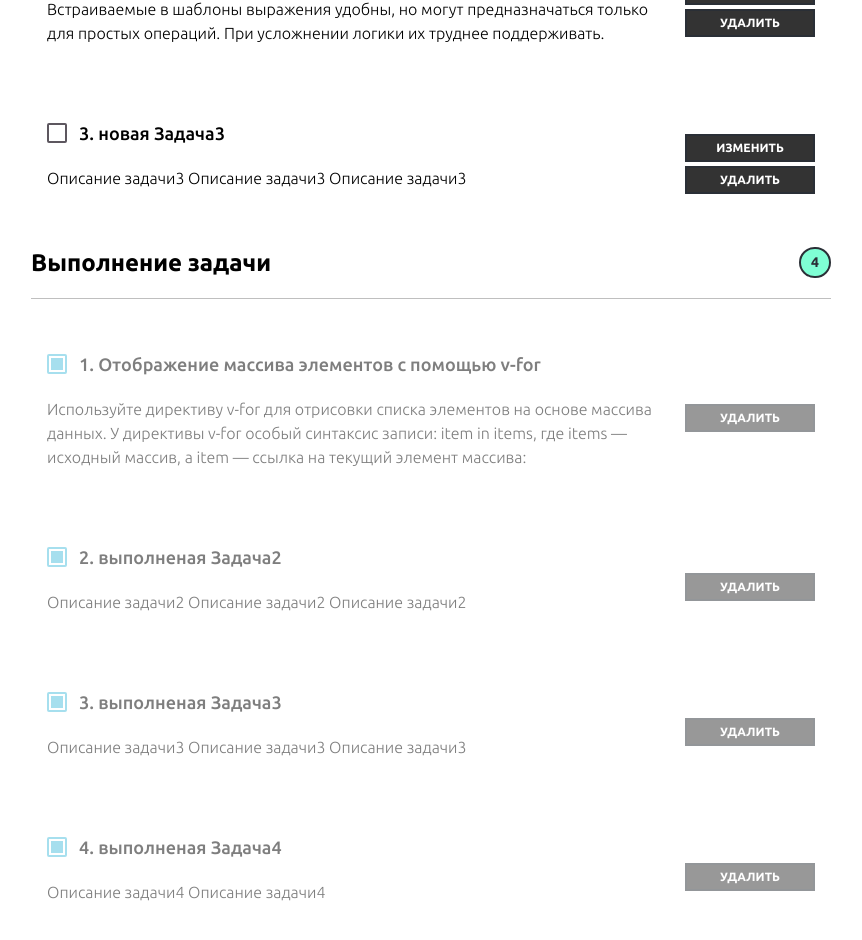
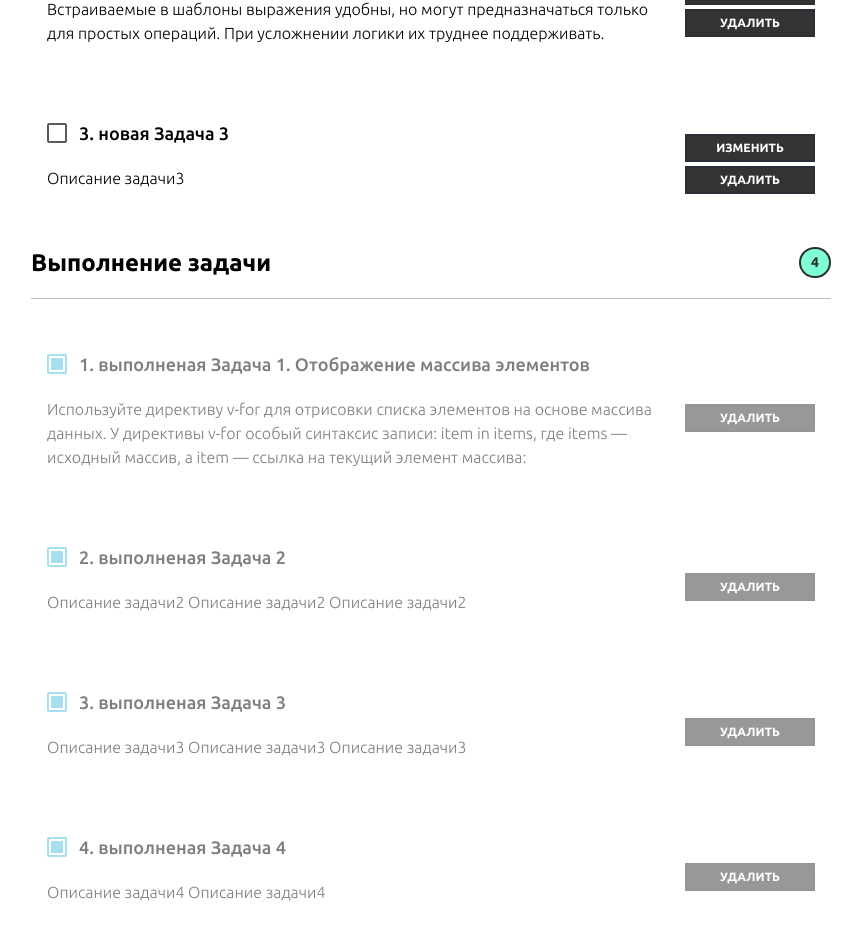
Before and after one commit to fotomexanik/todo-list-vue-cli-, a Vue app: page / in a window 1280 px wide. Shown: the part 572-1512 px from the top of the page, without its empty margins (209-1071 px from the left). Built offline with nearby package versions, Linux system fonts and the light colour scheme.

Commit message:
feat: add component TodoItem

```diff
--- a/src/App.vue
+++ b/src/App.vue
@@ -5,188 +5,158 @@
         <div class="logo">ToDo List</div>
         <div class="form">
           <div class="input-group">
-            <input type="text" v-model="valueTitle" v-on:input="handlyTitle" v-on:keypress.enter="addTask" placeholder="Название задачи">
-            <textarea type="text" v-model="valueDescription"  rows="4" placeholder="Описание задачи" disabled="true"></textarea>
+            <input type="text" v-model="valueTitle" @keypress.enter="addTask" placeholder="Название задачи">
+            <textarea type="text" v-model="valueDescription"  rows="4" placeholder="Описание задачи" :disabled="valueTitle === ''"></textarea>
           </div>
           <div class="btn-group">
-            <button class="btn" id="btnAddTask" v-on:click="addTask">Добавить задачу</button>
+            <button class="btn" id="btnAddTask" @click="addTask" :disabled="editingEnabled">Добавить задачу</button>
           </div>
         </div>
       </div>
     </div>
 
     <div class="container">
+      <template v-if="currentDoList.length > 0">
         <h2>
           <span>Текущие задачи</span>
           <span class="count-tasks">{{currentDoList.length}}</span>
         </h2>
         <ul class="task-list">
-        <li
+          <TodoItem
             v-for="(task, index) in currentDoList"
+            :task="task"
+            :index="index"
             :key="task.id"
-          v-bind:id="'currentTaskEl_' + index"
-          v-bind:class="{active : task.isEditing }"
-        >
-          <p class="tip" v-show="task.isEditing">Редактирование</p>
-          <div class="contents" v-show="!task.isEditing">
-            <div class="checkbox-group">
-              <input type="checkbox" v-on:change="doCheck(index, 'current')">
-              <span class="title">{{index+1}}. {{task.title}} </span>
-            </div>
-            <p class="description" v-bind:id="'description_'+ index"> {{task.description}} </p>
-          </div>
-          <div class="contents edit-task" v-show="task.isEditing">
-            <div class="input-group d-flex">
-              <span class="title">{{index+1}}.</span>
-              <input
-                v-model="newTitle"
-                v-on:input="checkEditTitle(index)"
-                v-bind:id="'editTitle_' + index"
-                v-bind:class=" newTitle ===''? 'border-red' : '' "
-                type="text"
-                placeholder="Название задачи"
-                class="edit-title"
-              >
-            </div>
-            <div class="input-group d-flex">
-                        <textarea
-                          v-model="newDescription"
-                          v-bind:id="'editDescription_' + index"
-                          rows="1"
-                          placeholder="Описание задачи"
-                          class="edit-description"
-                        ></textarea>
-            </div>
-          </div>
-
-          <div class="btn-group">
-            <button class="btn-edit w-100" v-show="!task.isEditing" v-on:click="toggleEdit(index)">Изменить</button>
-            <button class="btn-cancel w-100" v-show="task.isEditing" v-bind:id="'saveEdit_' + index" v-on:click="saveEdit(index)">Сохранить</button>
-            <button class="btn-cancel w-100" v-show="task.isEditing" v-on:click="toggleEdit(index)">Отменить</button>
-            <button class="btn-remove w-100" v-show="!task.isEditing" v-on:click="removeTask(index, 'current')">Удалить</button>
-          </div>
-
-        </li>
+            :editingEnabled="editingEnabled"
+            :newTitle="newTitle"
+            :newDescription="newDescription"
+            :id="'currentTaskEl_' + index"
+            :class="{active : task.isEditing }"
+            @remove="removeTask(task)"
+            @toggle-edit="toggleEdit(task)"
+            @save-edit="saveEdit(task)"
+          />
         </ul>
+      </template>
+      <template v-if="doneDoList.length > 0">
         <h2>
           <span>Выполнение задачи</span>
           <span class="count-tasks done">{{doneDoList.length}}</span>
         </h2>
         <ul class="task-list complete-list">
-        <li v-for="(task, index) in doneDoList" :key="task.id" v-bind:id="'doneTaskEl_' + index">
-          <div class="contents">
-            <div class="checkbox-group">
-              <input type="checkbox" v-on:change="doCheck(index, 'done')" checked>
-              <span class="title"> {{index+1}}. {{task.title}} </span>
-            </div>
-            <p class="description"> {{task.description}} </p>
-          </div>
-          <div class="btn-group">
-            <!--                    <button class="btn-remove w-100" disabled="true">Изменить</button>-->
-            <!--                    <button class="btn-remove w-100">Сохранить</button>-->
-            <button class="btn-remove w-100" v-on:click="removeTask(index, 'done')">Удалить</button>
-          </div>
-        </li>
+          <TodoItem
+            v-for="(task, index) in doneDoList"
+            :task="task"
+            :index="index"
+            :key="task.id"
+            :id="'doneTaskEl_' + index"
+            @remove="removeTask(task)"
+          />
         </ul>
+      </template>
+
     </div>
   </div>
 </template>
 
 <script>
-const fakeCurrentDoList = [
+import TodoItem from '@/components/TodoItem'
+const fakeData = [
   {
-    title: 'Работа с классами и стилями',
+    title: 'новая Задача 1. Работа с классами и стилями',
     description: 'Часто возникает необходимость динамически изменять CSS-классы и inline-стили элементов в зависимости от состояния приложения. Поскольку и то и другое атрибуты, мы можем использовать v-bind: необходимо лишь вычислить итоговую строку при помощи выражения. ',
     id: 1,
-    isEditing: false
+    isEditing: false,
+    status: false
   },
   {
-    title: 'Вычисляемые свойства и слежение\n',
+    title: 'новая Задача 2. Вычисляемые свойства и слежение',
     description: 'Встраиваемые в шаблоны выражения удобны, но могут предназначаться только для простых операций. При усложнении логики их труднее поддерживать.',
     id: 2,
-    isEditing: false
+    isEditing: false,
+    status: false
   },
   {
-    title: 'новая Задача3',
+    title: 'новая Задача 3',
+    description: 'Описание задачи3',
+    id: 3,
+    isEditing: false,
+    status: false
+  },
+  {
+    title: 'выполненая Задача 1. Отображение массива элементов',
+    description: 'Используйте директиву v-for для отрисовки списка элементов на основе массива данных. У директивы v-for особый синтаксис записи: item in items, где items — исходный массив, а item — ссылка на текущий элемент массива:',
+    id: 4,
+    isEditing: false,
+    status: true
+  },
+  {
+    title: 'выполненая Задача 2',
+    description: 'Описание задачи2 Описание задачи2 Описание задачи2',
+    id: 52,
+    isEditing: false,
+    status: true
+  },
+  {
+    title: 'выполненая Задача 3',
     description: 'Описание задачи3 Описание задачи3 Описание задачи3',
-    id: 3,
-    isEditing: false
+    id: 53,
+    isEditing: false,
+    status: true
+  },
+  {
+    title: 'выполненая Задача 4',
+    description: 'Описание задачи4 Описание задачи4',
+    id: 54,
+    isEditing: false,
+    status: true
   }
 ]
-const fakeDoneDoList = [
-  {
-    title: 'Отображение массива элементов с помощью v-for',
-    description: 'Используйте директиву v-for для отрисовки списка элементов на основе массива данных. У директивы v-for особый синтаксис записи: item in items, где items — исходный массив, а item — ссылка на текущий элемент массива:',
-    id: 51,
-    isEditing: false
-  },
-  {
-    title: 'выполненая Задача2',
-    description: 'Описание задачи2 Описание задачи2 Описание задачи2',
-    id: 52,
-    isEditing: false
-  },
-  {
-    title: 'выполненая Задача3',
-    description: 'Описание задачи3 Описание задачи3 Описание задачи3',
-    id: 53,
-    isEditing: false
-  },
-  {
-    title: 'выполненая Задача4',
-    description: 'Описание задачи4 Описание задачи4',
-    id: 54,
-    isEditing: false
-  }
-]
-
 export default {
   name: 'app-todo',
+  components: {
+    TodoItem
+  },
   data () {
     return {
       valueTitle: '',
       valueDescription: '',
       newTitle: '',
       newDescription: '',
-      currentDoList: fakeCurrentDoList,
-      doneDoList: fakeDoneDoList
-
+      todolist: fakeData
+    }
+  },
+  computed: {
+    currentDoList () {
+      return this.todolist.filter(el => el.status === false)
+    },
+    doneDoList () {
+      return this.todolist.filter(el => el.status === true)
+    },
+    editingEnabled () {
+      return this.todolist.filter(el => el.isEditing === true).length > 0
     }
   },
   methods: {
-    handlyTitle () {
-      // eslint-disable-next-line eqeqeq
-      if (this.valueTitle !== '') {
-        document.querySelector('textarea').disabled = false
-      }
-    },
     addTask () {
       if (this.valueTitle === '') { return };
-      this.currentDoList.push({
+      this.todolist.push({
         title: this.valueTitle,
         description: this.valueDescription,
         id: Math.random(),
+        status: false,
         isEditing: false
       })
       this.valueTitle = ''
       this.valueDescription = ''
-      document.querySelector('textarea').disabled = true
     },
-    doCheck (index, type) {
-      if (type === 'current') {
-        const doneTask = this.currentDoList.splice(index, 1)
-        this.doneDoList.push(...doneTask)
-      } else {
-        const currentTask = this.doneDoList.splice(index, 1)
-        this.currentDoList.push(...currentTask)
-      }
-    },
-    removeTask (index, type) {
-      const nameList = type === 'current' ? 'ТЕКУЩИХ' : 'ВЫПОЛНЕНЫХ'
-      const confirmRemove = confirm(`Удалить задачу №${index + 1} из списка ${nameList} задач?`)
+    removeTask (task) {
+      console.log('removeTask')
+      const nameList = task.status ? 'ВЫПОЛНЕНЫХ' : 'ТЕКУЩИХ'
+      const confirmRemove = confirm(`Удалить задачу: "${task.title}" из списка ${nameList} задач?`)
+
       if (confirmRemove) {
-        const toDoList = type === 'current' ? this.currentDoList : this.doneDoList
-        toDoList.splice(index, 1)
+        this.todolist = this.todolist.filter(todo => todo.id !== task.id)
       }
     },
     setNewParams (title, description) {
@@ -199,55 +169,39 @@ export default {
       this.newTitle = ''
       this.newDescription = ''
     },
-    toggleEdit (index) {
-      const editTask = this.currentDoList[index]
-      const btnsEdit = Array.from(document.querySelectorAll('.btn-edit'))
-      const btnAddTask = document.getElementById('btnAddTask')
+    toggleEdit (editTask) {
+      console.log('toggleEdit ')
       editTask.isEditing = !editTask.isEditing
-
       if (editTask.isEditing) {
         // включен режим редактирования
+        console.log('toggleEdit - включен режим редактирования')
         this.setNewParams(editTask.title, editTask.description)
         // document.getElementById(`editTitle_${index}`).focus(); // TODO не работает focus???
-        this.setHeightTextarea(index)
-        btnAddTask.disabled = true
-        btnsEdit.forEach((btnEdit) => { btnEdit.disabled = true })
+        // this.setHeightTextarea(editTask.id) todo Доделать пересчет высоты
       } else {
+        console.log('toggleEdit - выключаем режим редактирования сброс изменений')
         // выключаем режим редактирования сброс изменений
-        btnAddTask.disabled = false
-        btnsEdit.forEach((btnEdit) => { btnEdit.disabled = false })
         this.resetNewParams()
       }
     },
-    saveEdit (index) {
-      const editTask = this.currentDoList[index]
-      const btnsEdit = Array.from(document.querySelectorAll('.btn-edit'))
-      const btnAddTask = document.getElementById('btnAddTask')
+    saveEdit (editTask) {
+      console.log('saveEdit')
       if (this.newTitle !== '') {
         editTask.title = this.newTitle
         editTask.description = this.newDescription
         editTask.isEditing = !editTask.isEditing
         this.resetNewParams()
-        btnAddTask.disabled = false
-        btnsEdit.forEach((btnEdit) => { btnEdit.disabled = false })
       }
     },
-    checkEditTitle (index) {
-      const btnSave = document.getElementById(`saveEdit_${index}`)
-      if (this.newTitle === '') {
-        btnSave.disabled = true
-      } else {
-        btnSave.disabled = false
-      }
-    },
-    setHeightTextarea (index) {
-      const elDescription = document.getElementById(`description_${index}`)
-      const textarea = document.getElementById(`editDescription_${index}`)
-      textarea.setAttribute('style', 'height:' + (elDescription.scrollHeight) + 'px;overflow-y:hidden;')
+    setHeightTextarea (id) {
+      // todo Доделать пересчет высоты
+      console.log('setHeightTextarea')
+      // const elDescription = document.getElementById(`description_${index}`)
+      const textarea = document.getElementById(`editDescription_${id}`)
+      // textarea.setAttribute('style', 'height:' + (elDescription.scrollHeight) + 'px;overflow-y:hidden;')
       textarea.addEventListener('input', () => { textarea.style.height = (textarea.scrollHeight) + 'px' }, false)
     }
   }
-
 }
 </script>
 
--- a/src/assets/style.css
+++ b/src/assets/style.css
@@ -180,7 +180,7 @@ input[type="checkbox"] + span {
     line-height: 24px;
     resize: none;
 }
-.border-red{
+.invalid-input{
 
     border-color: #e41e41!important;
 }
@@ -248,7 +248,7 @@ input[type="checkbox"]:not(:checked){
     opacity: 0;
     width: 20px;
     height: 20px;
-    top: 6px;
+    top: calc(50% - 10px);
     left: 0;
     cursor:pointer;
 }
--- /dev/null
+++ b/src/components/TodoItem.vue
@@ -0,0 +1,95 @@
+<template>
+  <li >
+    <template v-if="task.status">
+      <div class="contents">
+        <div class="checkbox-group">
+          <input type="checkbox" @change="task.status = !task.status" checked>
+          <span class="title">{{index+1}}. {{task.title}}</span>
+        </div>
+        <p class="description"> {{task.description}} </p>
+      </div>
+      <div class="btn-group">
+        <button
+          class="btn-remove w-100"
+          @click="$emit('remove', task)"
+        >Удалить</button>
+<!--        <button class="btn-remove w-100" v-on:click="$emit('remove', task)">Удалить</button>-->
+      </div>
+    </template>
+
+    <template v-else>
+      <p class="tip" v-if="task.isEditing">Редактирование</p>
+      <div class="contents" v-if="!task.isEditing">
+        <div class="checkbox-group">
+          <input type="checkbox" @change="task.status = !task.status">
+          <span class="title">{{index+1}}. {{task.title}}</span>
+        </div>
+        <p class="description" v-bind:id="'description_'+ index"> {{task.description}} </p>
+      </div>
+
+      <div class="contents edit-task" v-if="task.isEditing">
+        <div class="input-group d-flex">
+          <span class="title">{{index+1}}.</span>
+          <input
+            v-model="newTitle"
+            :id="'editTitle_' + index"
+            :class=" newTitle ===''? 'invalid-input' : '' "
+            type="text"
+            placeholder="Название задачи"
+            class="edit-title"
+          >
+        </div>
+        <div class="input-group d-flex">
+          <textarea
+            v-model="newDescription"
+            :id="'editDescription_' + task.id"
+            rows="3"
+            placeholder="Описание задачи"
+            class="edit-description"
+          ></textarea>
+        </div>
+      </div>
+
+      <div class="btn-group">
+        <button
+          v-if="!task.isEditing"
+          :disabled="editingEnabled"
+          @click="$emit('toggle-edit')"
+          class="btn-edit w-100"
+        >Изменить</button>
+        <button
+          v-if="task.isEditing"
+          :disabled="newTitle === '' "
+          @click="$emit('save-edit')"
+          class="btn-cancel w-100"
+        >Сохранить</button>
+        <button
+          v-if="task.isEditing"
+          @click="$emit('toggle-edit')"
+          class="btn-cancel w-100"
+        >Отменить</button>
+        <button
+          v-if="!task.isEditing"
+          @click="$emit('remove')"
+          class="btn-remove w-100"
+        >Удалить</button>
+      </div>
+    </template>
+  </li>
+</template>
+
+<script>
+export default {
+  props: {
+    task: {
+      type: Object,
+      required: true
+    },
+    index: Number,
+    newTitle: String,
+    newDescription: String,
+    editingEnabled: Boolean
+  }
+}
+
+</script>
```
Lines whose indentation alone changed are shown as unchanged.
